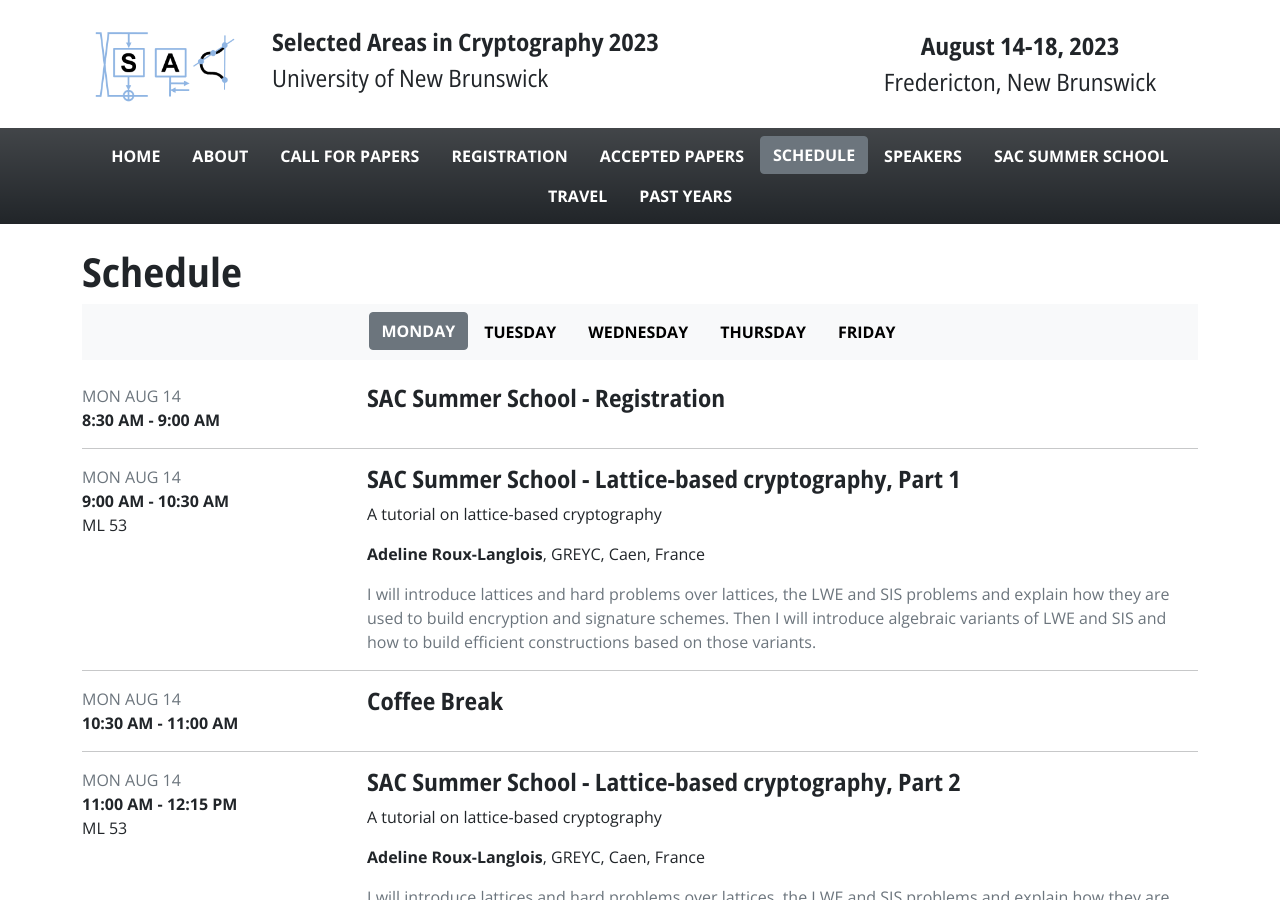
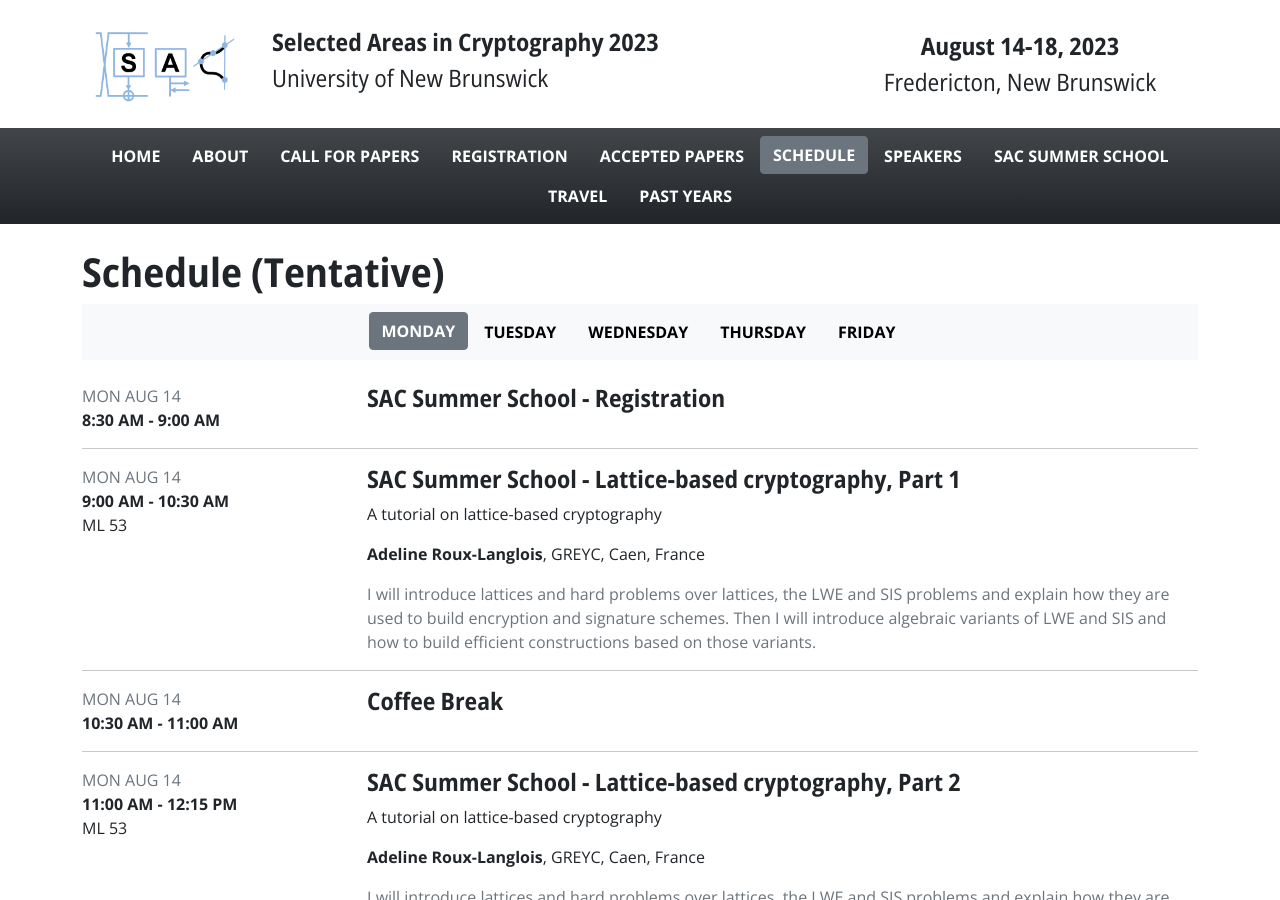
Before and after one commit to sac-workshop/sac-2023, a Jekyll site: the page built from schedule.html, in a window 1280 px wide and 900 px high. Built offline with Jekyll 4.4.1, drawn with Linux system fonts in a browser that asks for light colours.

Commit message:
updating schedule

```diff
--- a/schedule.html
+++ b/schedule.html
@@ -1,9 +1,9 @@
 ---
 layout: default
-title: Schedule (Tentative)
+title: Schedule
 ---
 
-<h1>Schedule</h1>
+<h1>Schedule (Tentative)</h1>
 
 {% if site.data.variables.show_schedule %}
 
```
